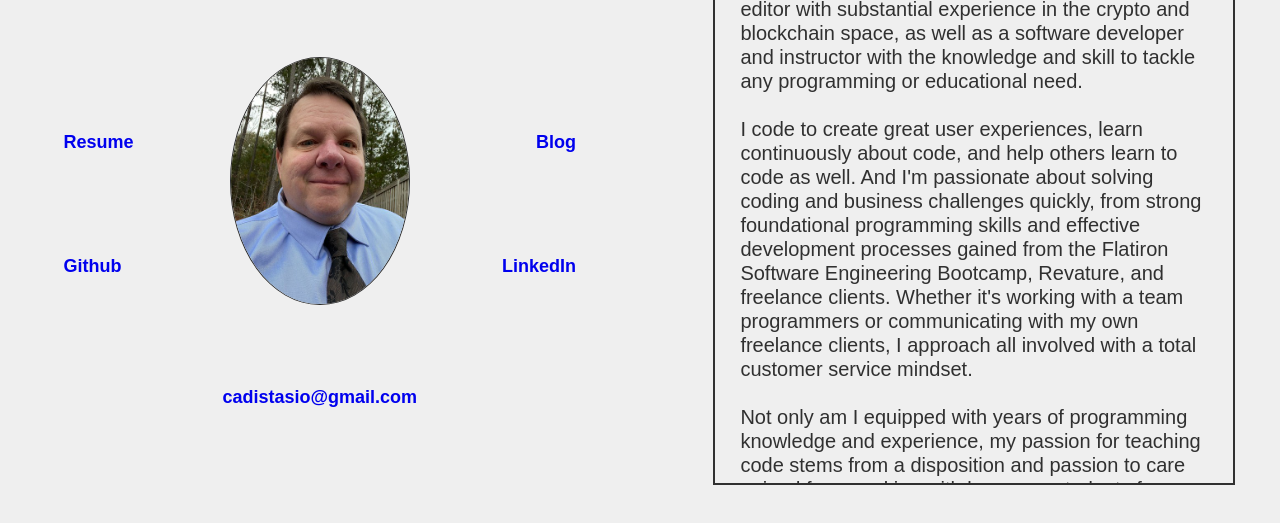
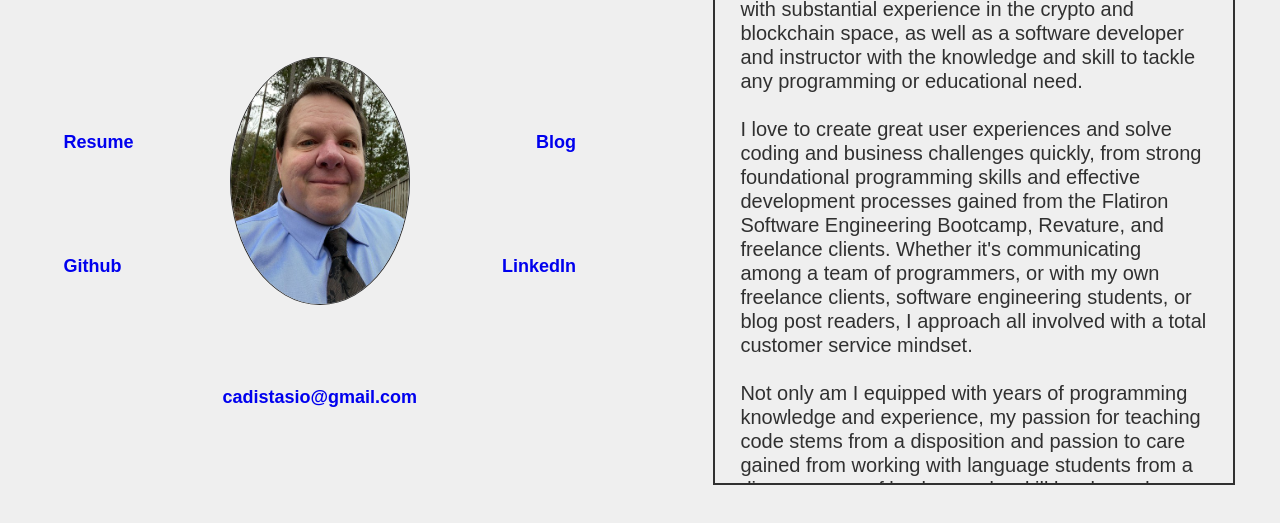
Before and after one commit to stazman/christopher_distasio, a Gatsby site: page / in a window 1280 px wide. Shown: the part 179-702 px from the top of the page. Built offline with nearby package versions, Linux system fonts and the light colour scheme; Gatsby itself is replaced by a stand-in of ours.

Commit message:
Edits resume, description text

```diff
--- a/src/components/main.js
+++ b/src/components/main.js
@@ -139,7 +139,7 @@ const MediaQueries = styled.div`
                     }}
                   >
                     <a
-                      href='https://resume-christopher-distasio.s3.filebase.com/Current-Resume-Christopher-DiStasio.pdf'
+                      href='https://resume-christopher-distasio.s3.filebase.com/Current-WD-Resume-Chris-DiStasio.pdf'
                       style={{
                         textDecoration: 'none',
                         paddingTop: '4rem',
@@ -324,13 +324,13 @@ const MediaQueries = styled.div`
                 margin: 0
               }}
             >
-              I’m Christopher, a marketing content creator and editor with substantial experience in the crypto and blockchain space, as well as a software developer and instructor with the knowledge and skill to tackle any programming or educational need.
+              I’m Chris D, a marketing content creator and editor with substantial experience in the crypto and blockchain space, as well as a software developer and instructor with the knowledge and skill to tackle any programming or educational need.
               <br></br><br></br>
-              I code to create great user experiences, learn continuously about code, and help others learn to code as well. And I'm passionate about solving coding and business challenges quickly, from strong foundational programming skills and effective development processes gained from the Flatiron Software Engineering Bootcamp, Revature, and freelance clients. Whether it's working with a team programmers or communicating with my own freelance clients, I approach all involved with a total customer service mindset.
+              I love to create great user experiences and solve coding and business challenges quickly, from strong foundational programming skills and effective development processes gained from the Flatiron Software Engineering Bootcamp, Revature, and freelance clients. Whether it's communicating among a team of programmers, or with my own freelance clients, software engineering students, or blog post readers, I approach all involved with a total customer service mindset.
               <br></br><br></br>
               Not only am I equipped with years of programming knowledge and experience, my passion for teaching code stems from a disposition and passion to care gained from working with language students from a diverse range of backgrounds, skill levels, and cultures. Furthermore, when teaching, I've served as a strong leader as well as team member, with extensive experience working among diverse teams of colleagues and presenting about successful classroom experiences.
               <br></br><br></br>
-              Technical Skills: AJAX, Amazon Web Services, Angular 10, APIs, ASP.NET, Axios, Bootstrap, Capybara, cPanel, CSS, DBeaver, Eclipse, ERB, Faraday, Express.js, Gatsby, Git, Github, Heroku, Hibernate, HTML, Intellij, Java (EE8), JavaScript, JBoss, JDBC, Jenkins, jQuery, JSON, JSP, JSTL, JUnit, Linux, Maven, MongoDB, MySQL, Netlify, Node.js, OmniAuth, PgAdmin, PLSQL, PostgreSQL, Postman, React, React-Bootstrap, Redux, REST, RSpec, Ruby on Rails, SEO, Servlets, Sessions, Sqlite3, Spring, styled-components, TDD, Tomcat Catalina, TypeScript, Webpack, WildFly
+              Technical Skills: AJAX, Amazon Web Services, Angular, APIs, Axios, Bootstrap, Capybara, cPanel, CSS, DBeaver, Eclipse, ERB, Express.js, Gatsby, Git, Github, Heroku, Hibernate, HTML, Intellij, Java (EE8), JavaScript, JBoss, JDBC, Jenkins, jQuery, JSON, JSPs, JSTL, JUnit, Linux, Maven, MongoDB, MySQL, Netlify, Node, OmniAuth, PgAdmin, PLSQL, PostgreSQL, Postman, React, React-Bootstrap, Redux, REST, RSpec, Ruby on Rails, SEO, Servlets, Sessions, Sqlite3, Spring, styled-components, TDD, Tomcat Catalina, TypeScript, Webpack, WildFly
             </p>
           </article>
         </div>
```
